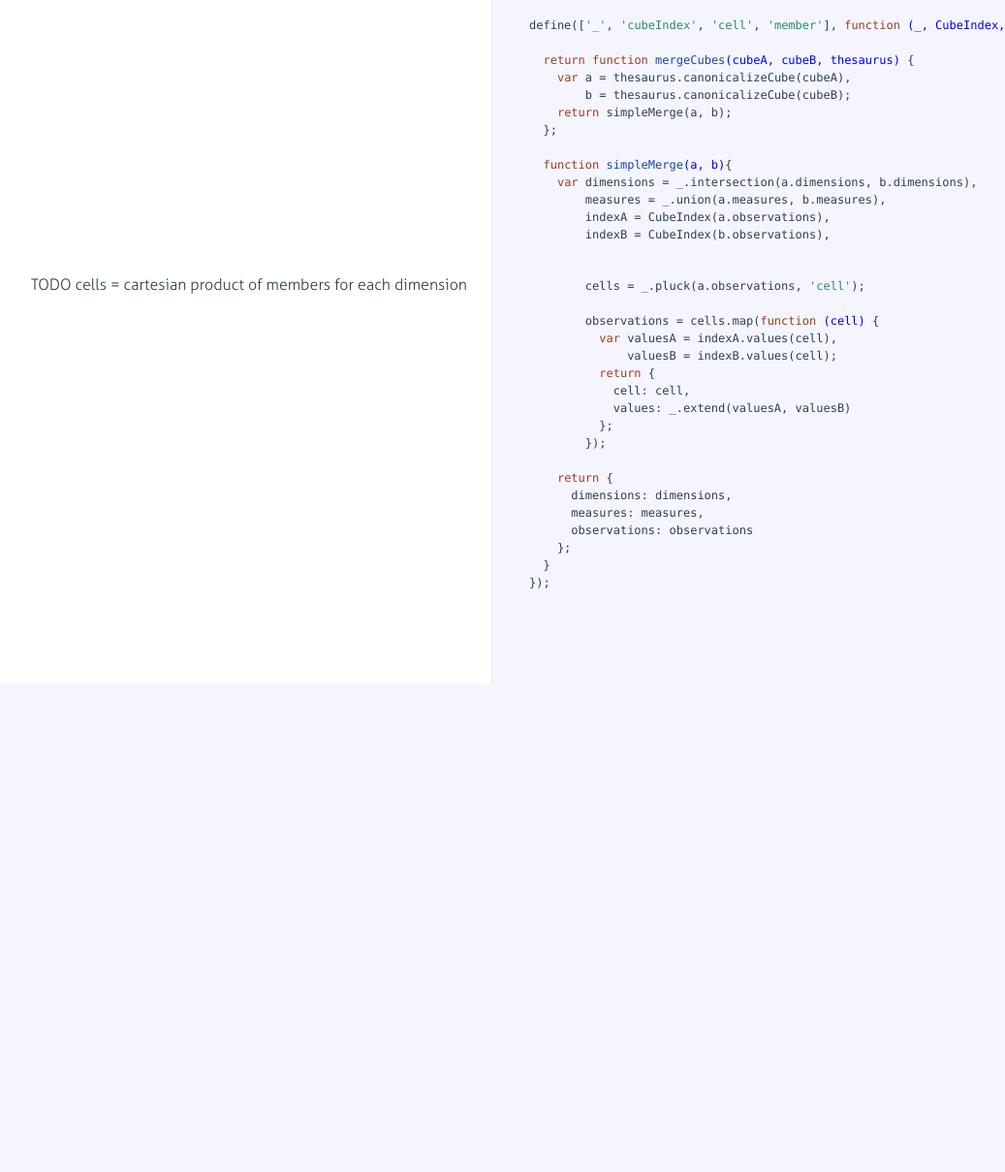
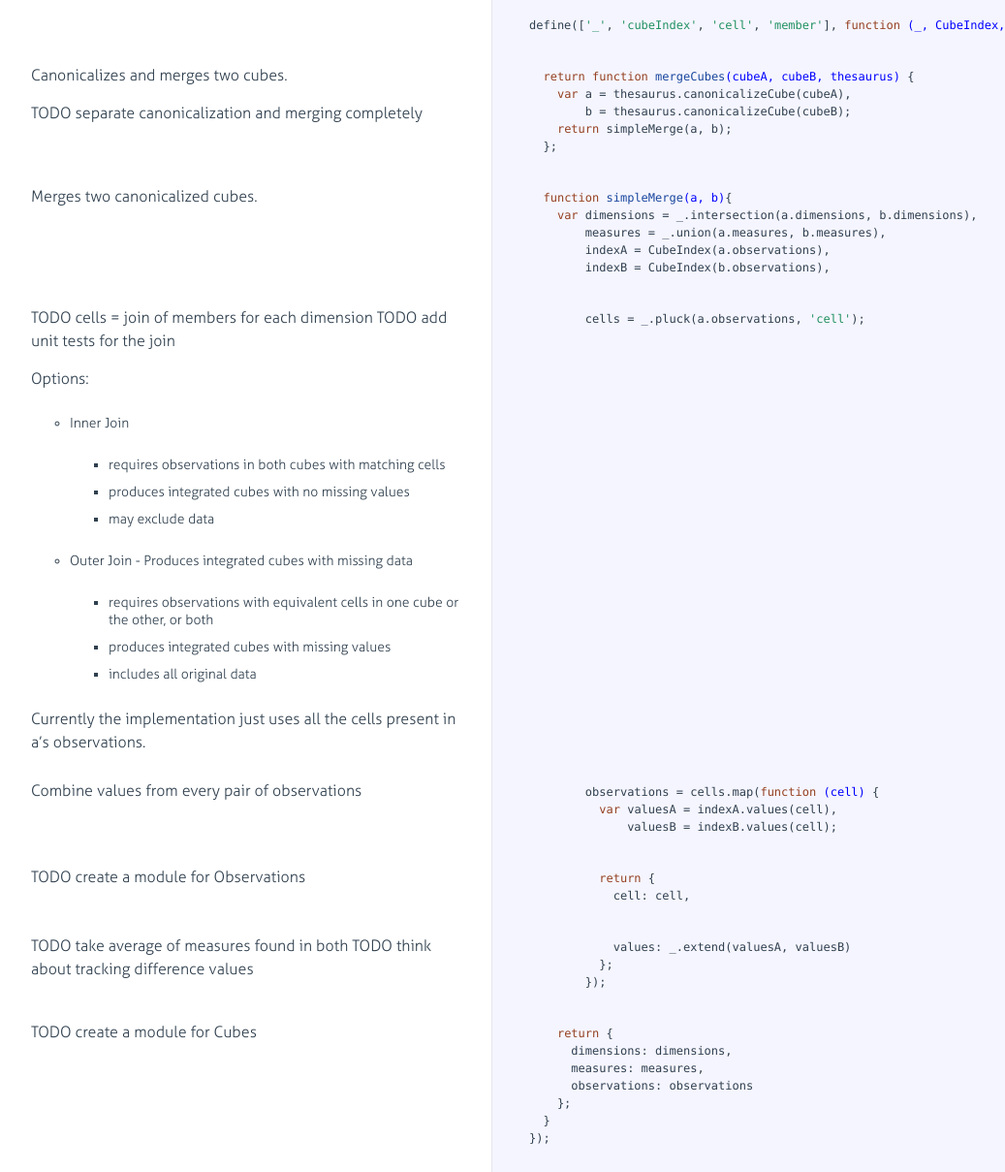
Before and after one commit to curran/udc, a website: page docs/mergeCubes.html in a window 1280 px wide. Shown: the part 95-1304 px from the top of the page at 97% size, without its empty margins (18-1055 px from the left). Before the commit the page ends 800 px from the top, so only its background shows below. Drawn offline with Linux system fonts and the light colour scheme.

Commit message:
Added documentation for merging cubes

```diff
--- a/docs/mergeCubes.html
+++ b/docs/mergeCubes.html
@@ -30,19 +30,7 @@
 
             </div>
 
-            <div class="content"><div class='highlight'><pre>define([<span class="hljs-string">'_'</span>, <span class="hljs-string">'cubeIndex'</span>, <span class="hljs-string">'cell'</span>, <span class="hljs-string">'member'</span>], <span class="hljs-function"><span class="hljs-keyword">function</span> <span class="hljs-params">(_, CubeIndex, Cell, Member)</span> {</span>
-
-  <span class="hljs-keyword">return</span> <span class="hljs-function"><span class="hljs-keyword">function</span> <span class="hljs-title">mergeCubes</span><span class="hljs-params">(cubeA, cubeB, thesaurus)</span> {</span>
-    <span class="hljs-keyword">var</span> a = thesaurus.canonicalizeCube(cubeA),
-        b = thesaurus.canonicalizeCube(cubeB);
-    <span class="hljs-keyword">return</span> simpleMerge(a, b);
-  };
-
-  <span class="hljs-function"><span class="hljs-keyword">function</span> <span class="hljs-title">simpleMerge</span><span class="hljs-params">(a, b)</span>{</span>
-    <span class="hljs-keyword">var</span> dimensions = _.intersection(a.dimensions, b.dimensions),
-        measures = _.union(a.measures, b.measures),
-        indexA = CubeIndex(a.observations),
-        indexB = CubeIndex(b.observations),</pre></div></div>
+            <div class="content"><div class='highlight'><pre>define([<span class="hljs-string">'_'</span>, <span class="hljs-string">'cubeIndex'</span>, <span class="hljs-string">'cell'</span>, <span class="hljs-string">'member'</span>], <span class="hljs-function"><span class="hljs-keyword">function</span> <span class="hljs-params">(_, CubeIndex, Cell, Member)</span> {</span></pre></div></div>
 
         </li>
 
@@ -53,22 +41,133 @@
               <div class="pilwrap ">
                 <a class="pilcrow" href="#section-2">&#182;</a>
               </div>
-              <p>TODO cells = cartesian product of members for each dimension</p>
+              <p>Canonicalizes and merges two cubes.</p>
+<p>TODO separate canonicalization and merging completely</p>
 
             </div>
 
-            <div class="content"><div class='highlight'><pre>        cells = _.pluck(a.observations, <span class="hljs-string">'cell'</span>);
+            <div class="content"><div class='highlight'><pre>  <span class="hljs-keyword">return</span> <span class="hljs-function"><span class="hljs-keyword">function</span> <span class="hljs-title">mergeCubes</span><span class="hljs-params">(cubeA, cubeB, thesaurus)</span> {</span>
+    <span class="hljs-keyword">var</span> a = thesaurus.canonicalizeCube(cubeA),
+        b = thesaurus.canonicalizeCube(cubeB);
+    <span class="hljs-keyword">return</span> simpleMerge(a, b);
+  };</pre></div></div>
 
-        observations = cells.map(<span class="hljs-function"><span class="hljs-keyword">function</span> <span class="hljs-params">(cell)</span> {</span>
+        </li>
+
+
+        <li id="section-3">
+            <div class="annotation">
+
+              <div class="pilwrap ">
+                <a class="pilcrow" href="#section-3">&#182;</a>
+              </div>
+              <p>Merges two canonicalized cubes.</p>
+
+            </div>
+
+            <div class="content"><div class='highlight'><pre>  <span class="hljs-function"><span class="hljs-keyword">function</span> <span class="hljs-title">simpleMerge</span><span class="hljs-params">(a, b)</span>{</span>
+    <span class="hljs-keyword">var</span> dimensions = _.intersection(a.dimensions, b.dimensions),
+        measures = _.union(a.measures, b.measures),
+        indexA = CubeIndex(a.observations),
+        indexB = CubeIndex(b.observations),</pre></div></div>
+
+        </li>
+
+
+        <li id="section-4">
+            <div class="annotation">
+
+              <div class="pilwrap ">
+                <a class="pilcrow" href="#section-4">&#182;</a>
+              </div>
+              <p>TODO cells = join of members for each dimension
+TODO add unit tests for the join</p>
+<p>Options:</p>
+<ul>
+<li>Inner Join<ul>
+<li>requires observations in both cubes with matching cells</li>
+<li>produces integrated cubes with no missing values</li>
+<li>may exclude data</li>
+</ul>
+</li>
+<li>Outer Join - Produces integrated cubes with missing data<ul>
+<li>requires observations with equivalent cells in one cube or the other, or both</li>
+<li>produces integrated cubes with missing values</li>
+<li>includes all original data</li>
+</ul>
+</li>
+</ul>
+<p>Currently the implementation just uses all the cells present in a’s observations.</p>
+
+            </div>
+
+            <div class="content"><div class='highlight'><pre>        cells = _.pluck(a.observations, <span class="hljs-string">'cell'</span>);</pre></div></div>
+
+        </li>
+
+
+        <li id="section-5">
+            <div class="annotation">
+
+              <div class="pilwrap ">
+                <a class="pilcrow" href="#section-5">&#182;</a>
+              </div>
+              <p>Combine values from every pair of observations</p>
+
+            </div>
+
+            <div class="content"><div class='highlight'><pre>        observations = cells.map(<span class="hljs-function"><span class="hljs-keyword">function</span> <span class="hljs-params">(cell)</span> {</span>
           <span class="hljs-keyword">var</span> valuesA = indexA.values(cell),
-              valuesB = indexB.values(cell);
-          <span class="hljs-keyword">return</span> {
-            cell: cell,
-            values: _.extend(valuesA, valuesB)
+              valuesB = indexB.values(cell);</pre></div></div>
+
+        </li>
+
+
+        <li id="section-6">
+            <div class="annotation">
+
+              <div class="pilwrap ">
+                <a class="pilcrow" href="#section-6">&#182;</a>
+              </div>
+              <p>TODO create a module for Observations</p>
+
+            </div>
+
+            <div class="content"><div class='highlight'><pre>          <span class="hljs-keyword">return</span> {
+            cell: cell,</pre></div></div>
+
+        </li>
+
+
+        <li id="section-7">
+            <div class="annotation">
+
+              <div class="pilwrap ">
+                <a class="pilcrow" href="#section-7">&#182;</a>
+              </div>
+              <p>TODO take average of measures found in both
+TODO think about tracking difference values</p>
+
+            </div>
+
+            <div class="content"><div class='highlight'><pre>            values: _.extend(valuesA, valuesB)
           };
-        });
+        });</pre></div></div>
 
-    <span class="hljs-keyword">return</span> {
+        </li>
+
+
+        <li id="section-8">
+            <div class="annotation">
+
+              <div class="pilwrap ">
+                <a class="pilcrow" href="#section-8">&#182;</a>
+              </div>
+              <p>TODO create a module for Cubes</p>
+
+            </div>
+
+            <div class="content"><div class='highlight'><pre>    <span class="hljs-keyword">return</span> {
       dimensions: dimensions,
       measures: measures,
       observations: observations
```
Also changed, not shown: src/mergeCubes.js (+24 -1 lines), dist/udc.js.
